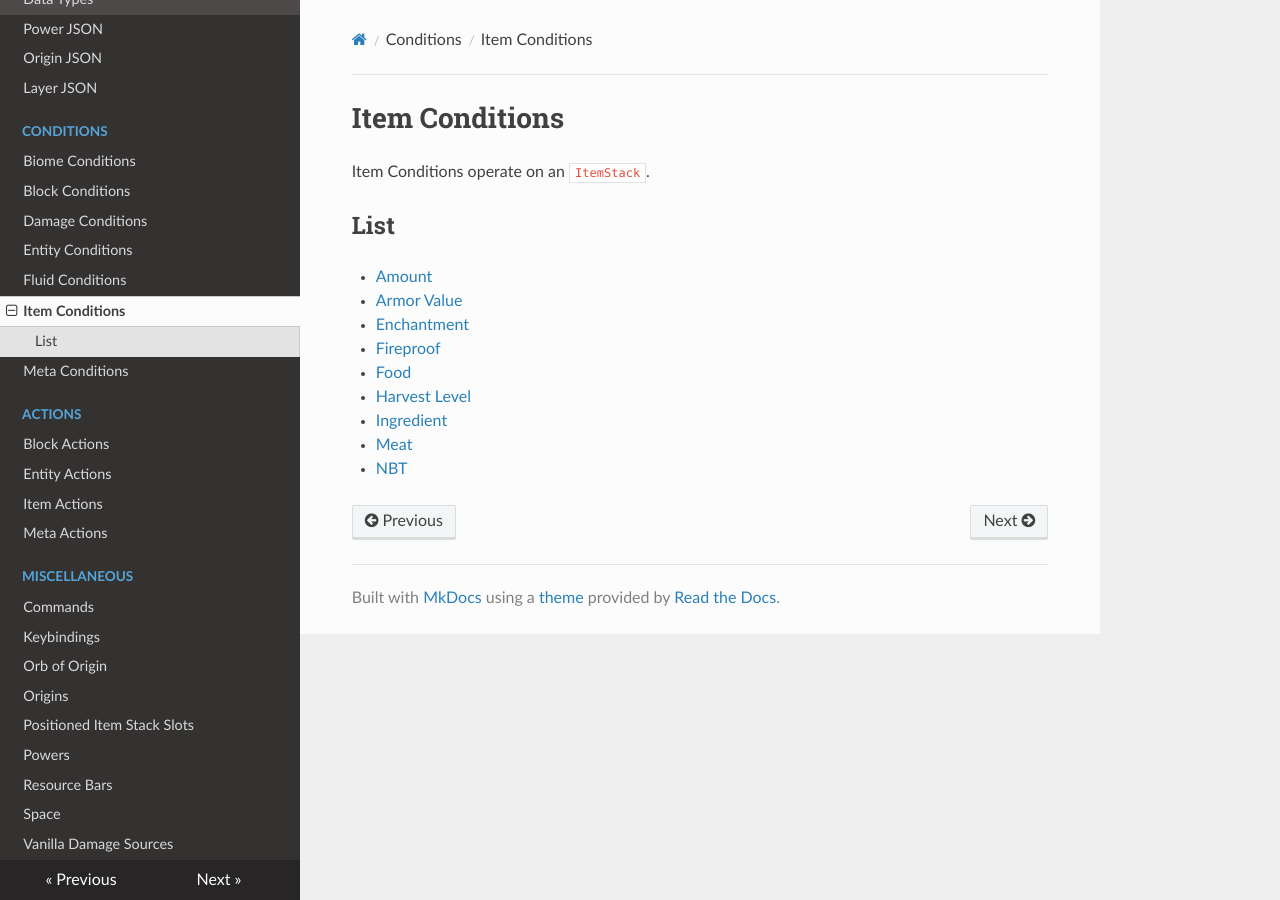
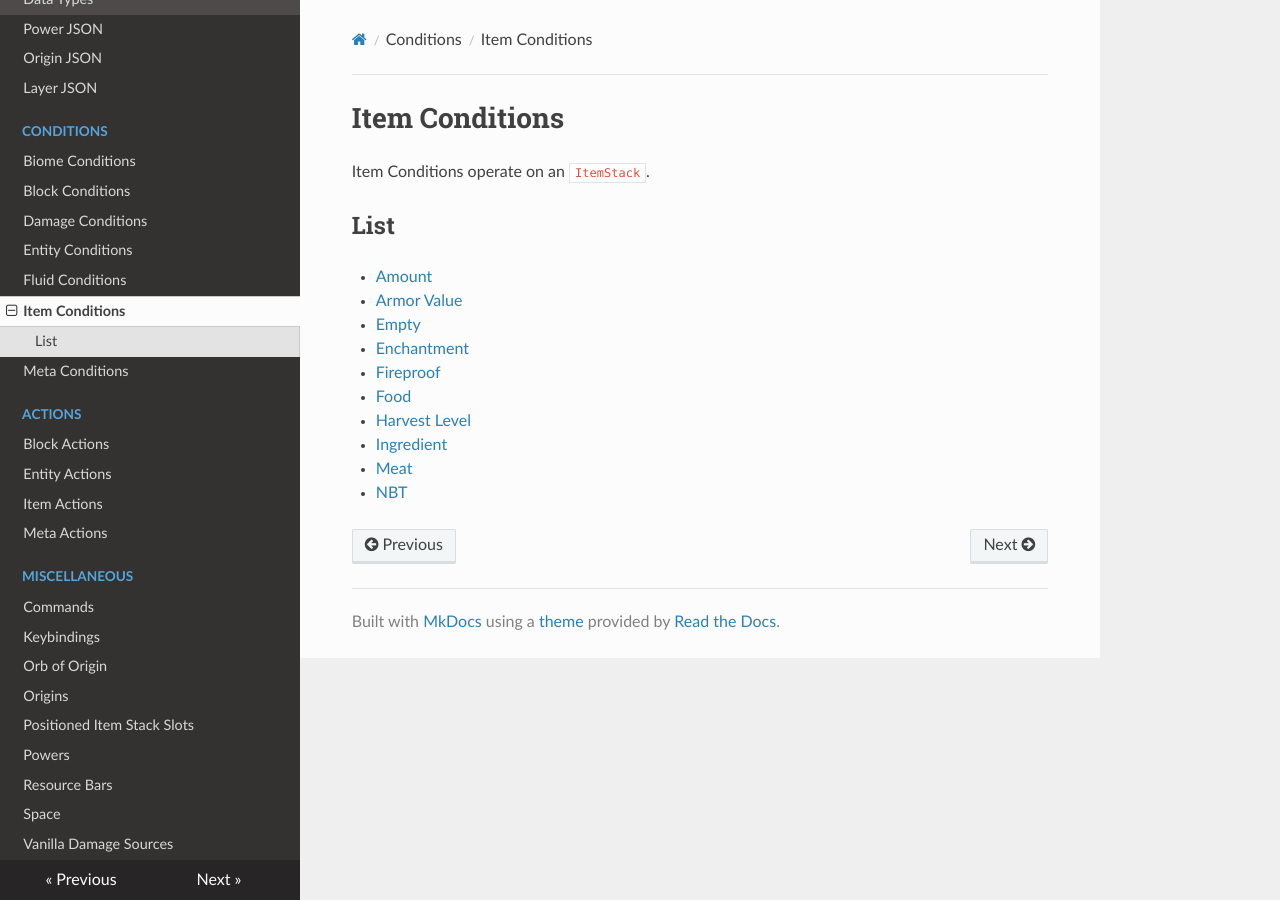
Before and after one commit to apace100/origins-docs, an MkDocs documentation site: the page built from docs/item_conditions.md, in a window 1280 px wide. Built offline with MkDocs 1.6.1, drawn with Linux system fonts in a browser that asks for light colours; nearby versions of some CDN libraries.

Commit message:
Modified `item_conditions.md` To include the new `empty` item condition type

```diff
--- a/docs/item_conditions.md
+++ b/docs/item_conditions.md
@@ -10,6 +10,7 @@ Item Conditions operate on an `ItemStack`.
 
 * [Amount](item_conditions/amount.md)
 * [Armor Value](armor_value)
+* [Empty](item_conditions/empty.md)
 * [Enchantment](enchantment)
 * [Fireproof](item_conditions/fireproof.md)
 * [Food](food)
```
